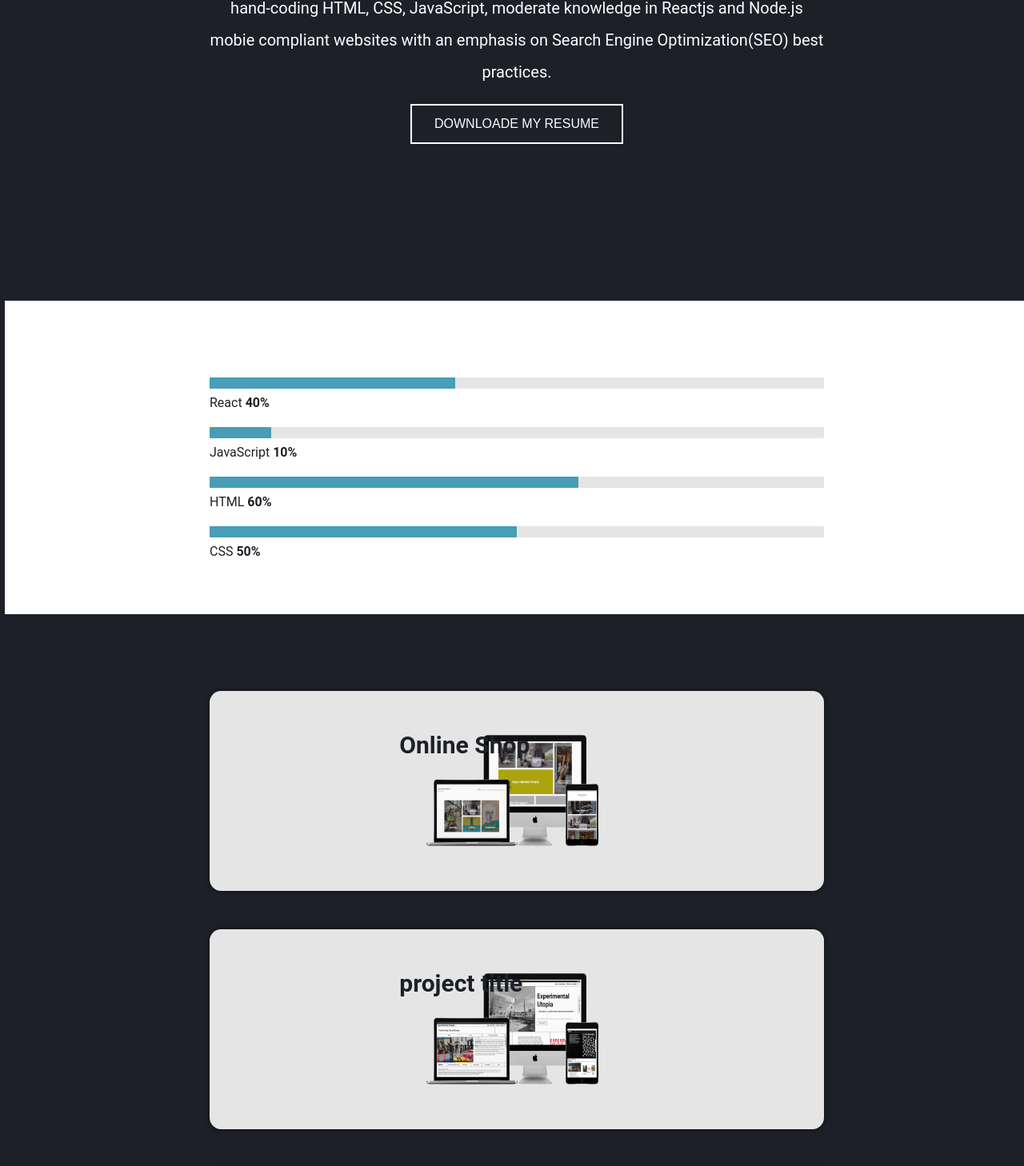
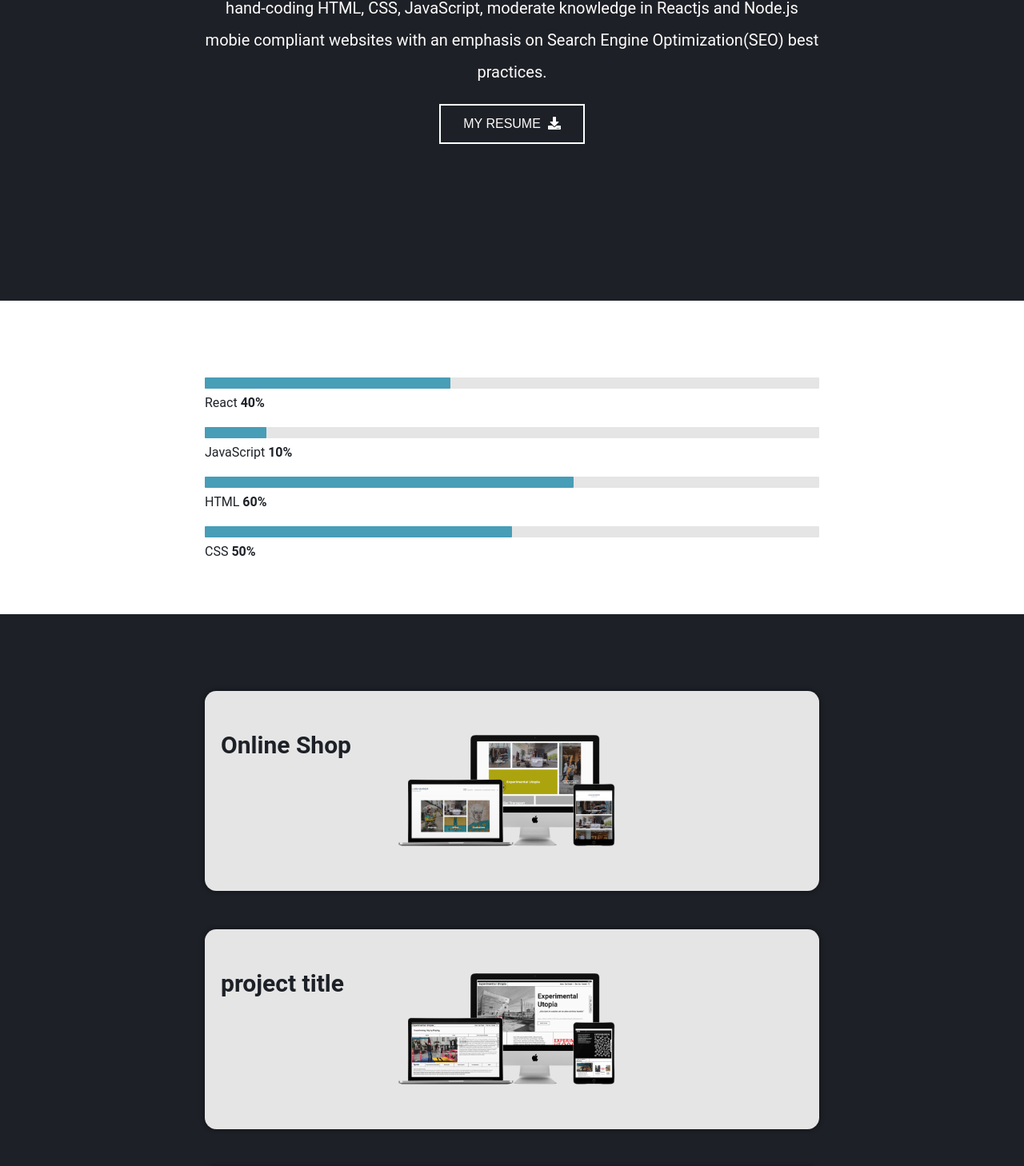
Before and after one commit to slmgnm/portfolio-SalimGhanem, a React (Create React App) app: page / in a window 1280 px wide. Shown: the part 974-2432 px from the top of the page at 80% size. Built offline with nearby package versions, Linux system fonts and the light colour scheme.

Commit message:
buttons animation

```diff
--- a/src/App.css
+++ b/src/App.css
@@ -5,7 +5,7 @@ body {
   align-items: center;
   background-color: #1d2127;
   margin: 0;
-  padding: 0 6px;
+  padding: 0 ;
   width: 100%;
 }
 .container {
@@ -82,7 +82,6 @@ p {
   box-shadow: 0 0 5px 2px rgba(0, 0, 0, 0.3);
   background-color: #e5e5e5;
   height: 250px;
-
   transform-style: preserve-3d;
   transition: 600ms;
   cursor: pointer;
@@ -91,7 +90,7 @@ p {
 }
 
 .card > div img {
-  width: 80%;
+  width: auto;
   height: 100%;
 
   padding: 0;
@@ -216,16 +215,16 @@ p {
   overflow: hidden;
 }
 .front h3 {
-  color: #1d2127;
+  color: #1D2127;
   top: 20px;
   left: 20px;
   font-size: 30px;
-  position: absolute;
+  position:fixed;
 }
 
 .card .front,
 .card .back {
-  position: absolute;
+  position: fixed;
 
   text-align: center;
   backface-visibility: hidden;
--- a/src/about.js
+++ b/src/about.js
@@ -2,6 +2,9 @@ import React, { Component } from "react";
 
 import "./App.css";
 import CV from "./files/CV.pdf";
+import { motion } from "framer-motion";
+import { FontAwesomeIcon } from "@fortawesome/react-fontawesome";
+import { faDownload } from "@fortawesome/free-solid-svg-icons";
 
 export default function About() {
   {
@@ -14,11 +17,30 @@ export default function About() {
             knowledge in Reactjs and Node.js mobie compliant websites with an
             emphasis on Search Engine Optimization(SEO) best practices.
           </p>
-          <button className="btn">
+
+          <motion.button
+            className="btn"
+            whileHover={{
+              scale: 1.05,
+              color: "snow",
+              backgroundColor: "#2d2e30",
+            }}
+            transition={{
+              duration: 0.4,
+            }}
+            whileTap={{ scale: 0.97 }}>
             <a href={CV} target="_blank">
-              Downloade my Resume
+              My Resume &nbsp;
+
+
+              <FontAwesomeIcon
+                icon={faDownload}
+
+
+                size="x"
+              />
             </a>
-          </button>
+          </motion.button>
         </div>
       </div>
     );
--- a/src/flashcard.js
+++ b/src/flashcard.js
@@ -1,5 +1,6 @@
 import React, { useState, useEffect, useRef } from "react";
 import FadeInWhenVisible from "./FadeInWhenVisible";
+import { motion } from "framer-motion";
 const Flashcard = ({ flashcard }) => {
   const [flip, setFlip] = useState(false);
 
@@ -18,12 +19,24 @@ const Flashcard = ({ flashcard }) => {
         <div className="back">
           {flashcard.description}
           <div className="flashcard-options">
-          <button className="button" type="button" value="Preview">
+            <motion.button
+              className="button"
+              type="button"
+              value="Preview"
+              className="btn"
+              whileHover={{
+                scale: 1.05,
+                color: "snow",
+                backgroundColor: "#2d2e30",
+              }}
+              transition={{
+                duration: 0.4,
+              }}
+              whileTap={{ scale: 0.97 }}>
               <a href={flashcard.options} target="_blank">
                 Preview
               </a>
-
-          </button>
+            </motion.button>
           </div>
         </div>
       </div>
--- a/src/social.js
+++ b/src/social.js
@@ -4,6 +4,7 @@ import {
   faLinkedin,
   faGithub,
   faInstagram,
+  faDownload,
 } from "@fortawesome/free-brands-svg-icons";
 
 export default function SocialFlow() {
```
Lines whose indentation alone changed are shown as unchanged.
